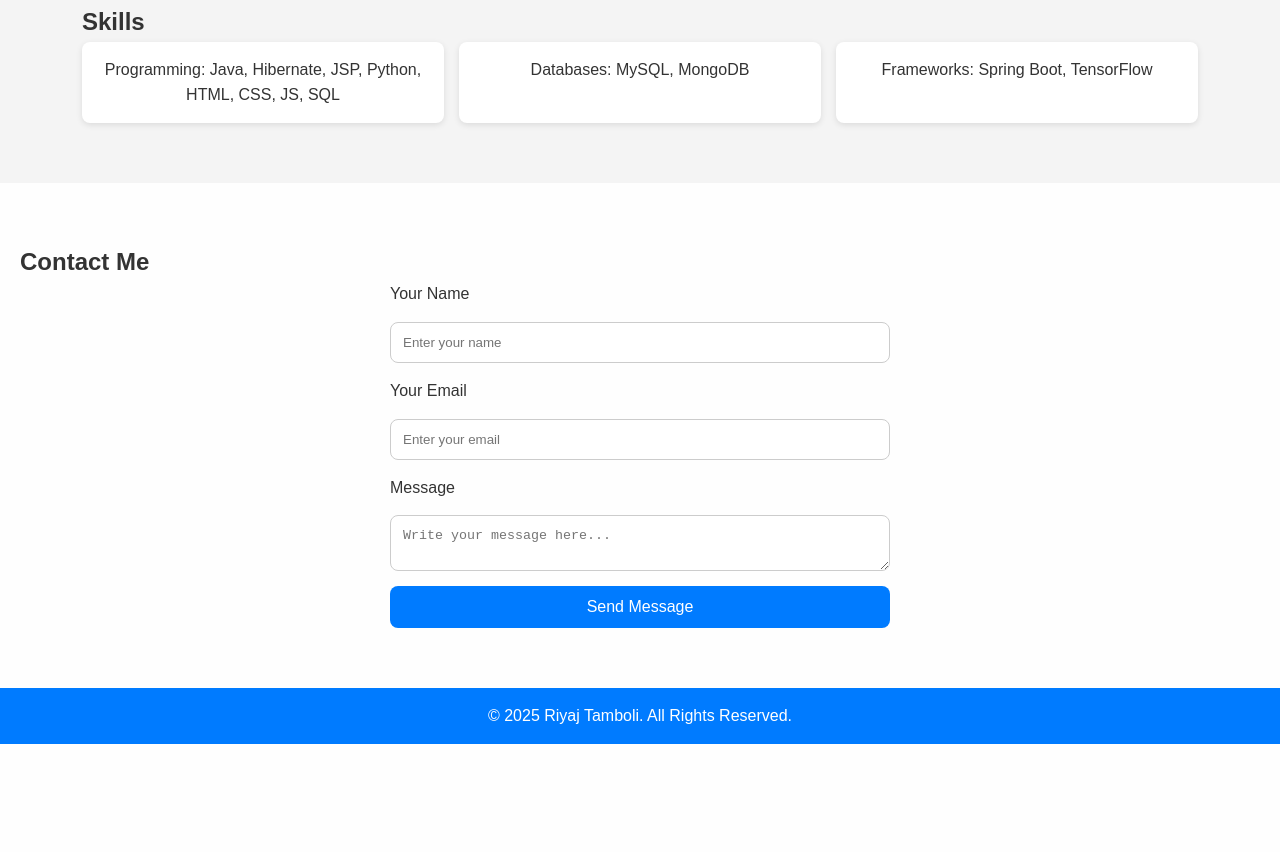
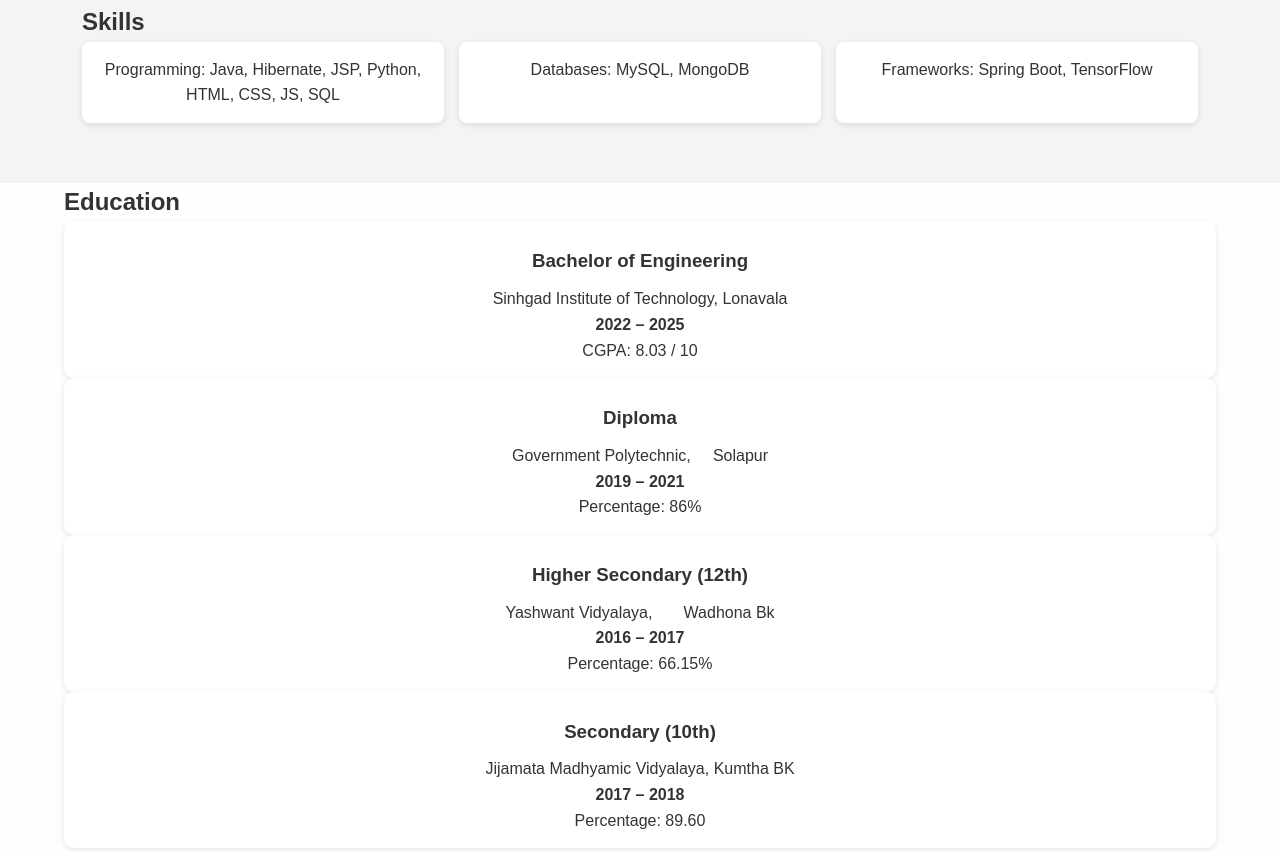
Before and after one commit to riyajtamboli/Portfolio, a plain HTML site: page index.html in a window 1280 px wide. Shown: the part 1428-2280 px from the top of the page. Before the commit the page ends 2172 px from the top, so only its background shows below. Drawn offline with Linux system fonts and the light colour scheme.

Commit message:
Update index.html

```diff
--- a/index.html
+++ b/index.html
@@ -1,11 +1,13 @@
 <!DOCTYPE html>
 <html lang="en">
+
 <head>
   <meta charset="UTF-8">
   <meta name="viewport" content="width=device-width, initial-scale=1.0">
   <title>Riyaj Tamboli | Portfolio</title>
   <link rel="stylesheet" href="style.css">
 </head>
+
 <body>
   <!-- Navbar -->
   <header>
@@ -17,10 +19,11 @@
           <li><a href="#about">About</a></li>
           <li><a href="#projects">Projects</a></li>
           <li><a href="#skills">Skills</a></li>
-          <li><a href="#contact" class="btn">Contact</a></li>
-          <!-- Resume Link in Navbar -->
-          <li><a href="Riyaj_T.pdf" download class="btn resume">📄 Resume</a></li>
+          <li><a href="#education">Education</a></li> <!-- ✅ New -->
+          <li><a href="#contact" class="btn nav-btn">Contact</a></li>
+          <li><a href="Riyaj_T.pdf" download class="btn nav-btn resume">📄 Resume</a></li>
         </ul>
+
       </nav>
     </div>
   </header>
@@ -50,10 +53,13 @@
       <img src="Neon Dreamscape Portrait.png" alt="About Image">
       <div>
         <h2>About Me</h2>
-        <p>I have completed my Bachelor of Engineering in Computer Science from Sinhgad Institute of Technology, Lonavala.
-        I am passionate about full-stack development and data science, with hands-on experience in Java, Spring Boot, Python,
+        <p>I have completed my Bachelor of Engineering in Computer Science from Sinhgad Institute of Technology,
+          Lonavala.
+          I am passionate about full-stack development and data science, with hands-on experience in Java, Spring Boot,
+          Python,
           and modern web technologies.</p>
-        <p>I enjoy building scalable applications, working on AI-driven solutions, and continuously learning new tools to improve my craft.</p>
+        <p>I enjoy building scalable applications, working on AI-driven solutions, and continuously learning new tools
+          to improve my craft.</p>
       </div>
     </div>
   </section>
@@ -99,6 +105,48 @@
       </div>
     </div>
   </section>
+  <!-- Education -->
+  <!-- Education -->
+<section id="education" class="education section">
+  <div class="container">
+    <h2>Education</h2>
+    <div class="edu-grid">
+
+      <div class="card">
+        <h3>Bachelor of Engineering</h3>
+        <p>Sinhgad Institute of Technology, Lonavala</p>
+        <p><strong>2022 – 2025</strong></p>
+        <p class="marks">CGPA: 8.03 / 10</p>
+      </div>
+
+      <div class="card">
+        <h3>Diploma</h3>
+        <p>Government Polytechnic, &nbsp;
+           &nbsp; Solapur</p>
+        <p><strong>2019 – 2021</strong></p>
+        <p class="marks">Percentage: 86%</p>
+      </div>
+
+      <div class="card">
+        <h3>Higher Secondary (12th)</h3>
+        <p>Yashwant Vidyalaya, &nbsp; &nbsp;
+          &nbsp; Wadhona Bk</p>
+        <p><strong>2016 – 2017</strong></p>
+        <p class="marks">Percentage: 66.15%</p>
+      </div>
+
+      <div class="card">
+        <h3>Secondary (10th)</h3>
+        <p>Jijamata Madhyamic Vidyalaya, Kumtha BK</p>
+        <p><strong>2017 – 2018</strong></p>
+        <p class="marks">Percentage: 89.60</p>
+      </div>
+
+    </div>
+  </div>
+</section>
+
+
 
   <!-- Contact -->
   <section id="contact">
@@ -124,4 +172,5 @@
     <p>© 2025 Riyaj Tamboli. All Rights Reserved.</p>
   </footer>
 </body>
+
 </html>
```
Lines whose indentation alone changed are shown as unchanged.
